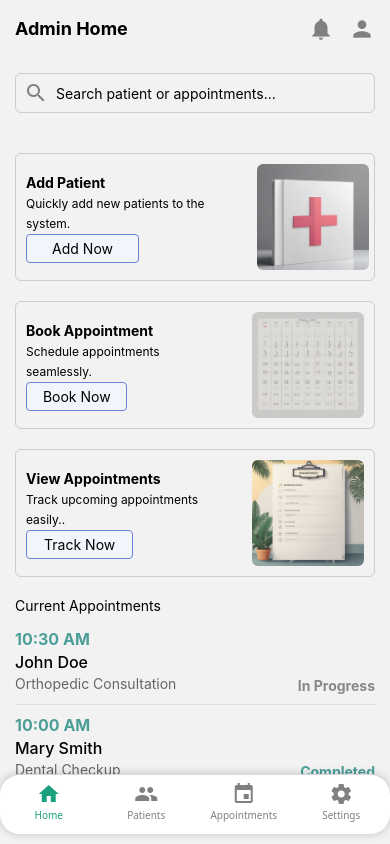
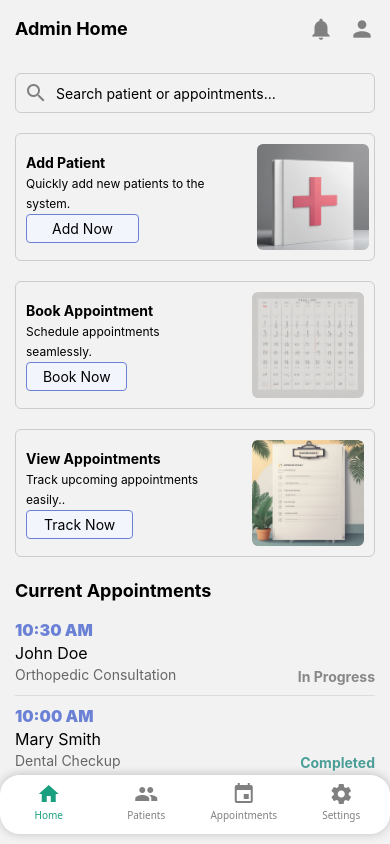
Before and after one commit to kavya581267/doctorsapp, a React Native app: screen /Mainscreen in a window 390 px wide. Built offline with nearby package versions, Linux system fonts and the light colour scheme.

Commit message:
home screen

```diff
--- a/components/admin/HomeScreen.js
+++ b/components/admin/HomeScreen.js
@@ -4,6 +4,7 @@ import { View, Text, SafeAreaView, Image, TouchableOpacity } from "react-native"
 import { useNavigation } from "@react-navigation/native";
 import Header from "./Header";
 import AppointmentList from "../appointments/AppointmentList";
+
 
 export default function HomeScreen() {
     const navigation = useNavigation();
--- a/components/appointments/AppointmentList.js
+++ b/components/appointments/AppointmentList.js
@@ -1,5 +1,6 @@
 import React from "react";
 import { View, Text, FlatList, StyleSheet } from "react-native";
+import { COLORS } from "../constants/colors";
 
 const appointments = [
   {
@@ -50,11 +51,6 @@ const styles = StyleSheet.create({
   container: {
     paddingTop: 5
   },
-  header: {
-    fontSize: 18,
-    fontWeight: "bold",
-    marginBottom: 10,
-  },
   appointmentItem: {
     paddingVertical: 10,
     borderBottomWidth: 1,
@@ -62,12 +58,12 @@ const styles = StyleSheet.create({
   },
   time: {
     fontSize: 16,
-    fontWeight: "bold",
-    color: "#4B9F98",
+    fontWeight: "900",
+    color: COLORS.primary,
   },
   name: {
     fontSize: 16,
-    fontWeight: "500",
+    fontWeight: "400",
     marginTop: 3
   },
   type: {
--- a/components/styles/headerStyle.js
+++ b/components/styles/headerStyle.js
@@ -31,7 +31,7 @@ export default StyleSheet.create({
         borderRadius:6,
         height:40,
         alignItems:"center",
-        marginBottom:40
+        marginBottom:20
      },
      searchInput:{
         width:"100%"
--- a/components/styles/homeScreenStyle.js
+++ b/components/styles/homeScreenStyle.js
@@ -47,4 +47,9 @@ export default StyleSheet.create({
       color:"black",
       paddingVertical:5,
     },
+    headerText:{
+        fontSize:18,
+        lineHeight:28,
+        fontWeight:"700"
+    },
 })
```
